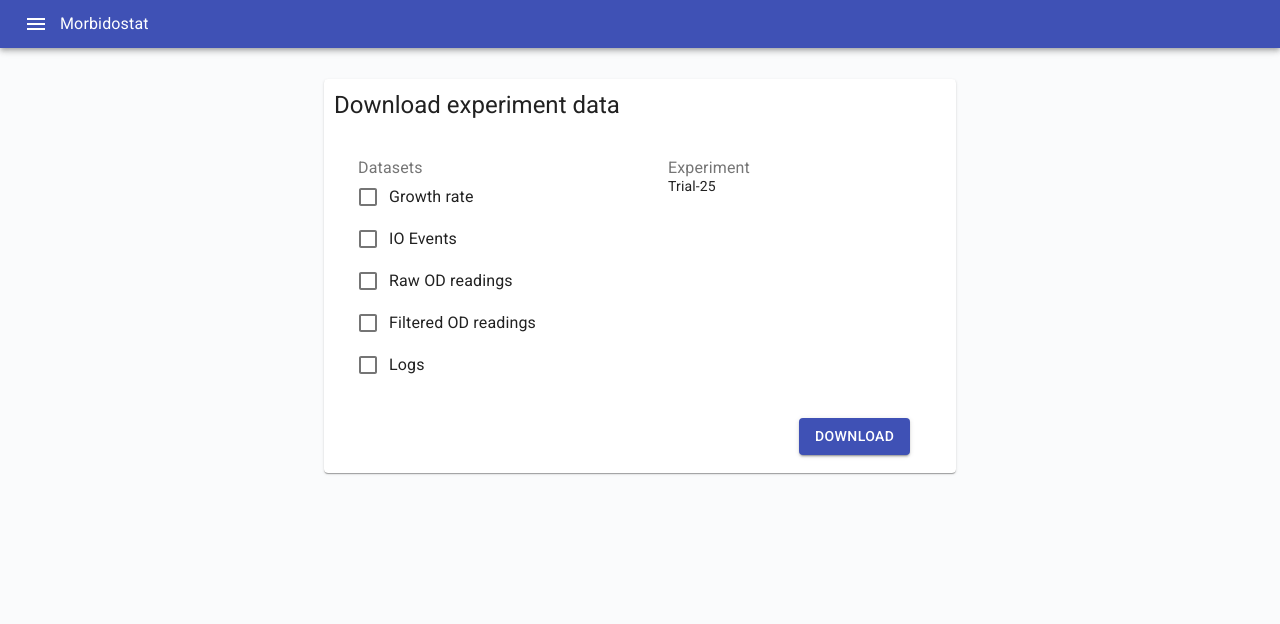
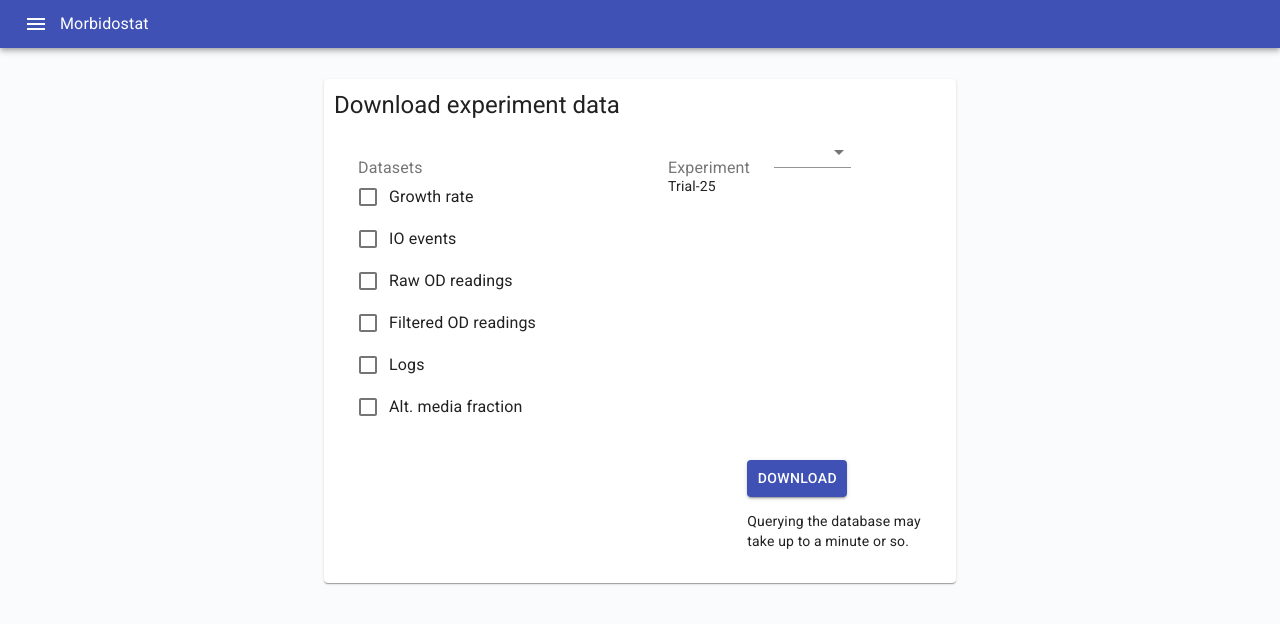
Before and after one commit to Pioreactor/pioreactorui, a React (Create React App) app in the folder client/: page /download-data in a window 1280 px wide. Shown: the top 624 px of the page. Built offline with nearby package versions, Linux system fonts and the light colour scheme.

Commit message:
working download button?

```diff
--- a/client/src/App.js
+++ b/client/src/App.js
@@ -1,6 +1,5 @@
 import React from "react";
-import { BrowserRouter as Router, Switch, Route, Link } from "react-router-dom";
-//import { About } from "./About";
+import { BrowserRouter as Router, Switch, Route } from "react-router-dom";
 import Dashboard from "./Dashboard";
 import DownloadData from "./DownloadData";
 
--- a/client/src/DownloadData.js
+++ b/client/src/DownloadData.js
@@ -20,6 +20,7 @@ import Select from '@material-ui/core/Select';
 import Menu from '@material-ui/core/Menu';
 import MenuItem from '@material-ui/core/Select';
 import InputLabel from '@material-ui/core/Select';
+import CircularProgress from '@material-ui/core/CircularProgress';
 import Button from "@material-ui/core/Button";
 
 
@@ -62,6 +63,23 @@ const ExperimentSelection = (props) => {
         <FormLabel component="legend">Experiment</FormLabel>
         <span>{props.chosenExperiment}</span>
       </FormControl>
+      <FormControl>
+        <Select
+          native
+          value={props.chosenExperiment}
+          onChange={props.handleExperimentSelectionChange}
+          inputProps={{
+            name: 'age',
+            id: 'age-native-simple',
+          }}
+        >
+          <option aria-label="None" value="" />
+          <option value={10}>Ten</option>
+          <option value={20}>Twenty</option>
+          <option value={30}>Thirty</option>
+        </Select>
+      </FormControl>
+
     </div>
   )
 }
@@ -82,7 +100,7 @@ const CheckboxesGroup = (props) => {
           />
           <FormControlLabel
             control={<Checkbox checked={props.isChecked.io_events} onChange={props.handleChange} name="io_events" />}
-            label="IO Events"
+            label="IO events"
           />
           <FormControlLabel
             control={<Checkbox checked={props.isChecked.od_readings_raw} onChange={props.handleChange} name="od_readings_raw" />}
@@ -96,6 +114,10 @@ const CheckboxesGroup = (props) => {
             control={<Checkbox checked={props.isChecked.logs} onChange={props.handleChange} name="logs" />}
             label="Logs"
           />
+          <FormControlLabel
+            control={<Checkbox checked={props.isChecked.alt_media_fraction} onChange={props.handleChange} name="alt_media_fraction" />}
+            label="Alt. media fraction"
+          />
         </FormGroup>
       </FormControl>
     </div>
@@ -104,6 +126,7 @@ const CheckboxesGroup = (props) => {
 
 function DownloadDataFormContainer() {
   const classes = useStyles();
+  const [isRunning, setIsRunning] = React.useState(false)
   const [state, setState] = React.useState({
     experimentSelection: "Trial-25",
     datasetCheckbox: {
@@ -112,11 +135,13 @@ function DownloadDataFormContainer() {
       od_readings_raw: false,
       od_readings_filtered: false,
       logs: false,
+      alt_media_fraction: false,
     }
   });
 
   const onSubmit = (event) =>{
     event.preventDefault()
+    setIsRunning(true)
     fetch('query_datasets',{
         method: "POST",
         body: JSON.stringify(state),
@@ -124,9 +149,15 @@ function DownloadDataFormContainer() {
           'Accept': 'application/json',
           'Content-Type': 'application/json'
         },
-    }).then(req => {
-      fetch("/download_data").then({})
-
+    }).then(res => res.json())
+      .then(res => {
+      var link = document.createElement("a");
+      link.setAttribute('download', res['filename']);
+      link.href = "/public/" + res['filename'];
+      document.body.appendChild(link);
+      link.click();
+      link.remove();
+      setIsRunning(false)
     })
   }
 
@@ -144,6 +175,7 @@ function DownloadDataFormContainer() {
     }));
   };
 
+  var runningFeedback = isRunning ? <CircularProgress color="white" size={20}/> : "Download"
   return (
     <Card className={classes.root}>
       <CardContent className={classes.cardContent}>
@@ -166,16 +198,19 @@ function DownloadDataFormContainer() {
               />
             </Grid>
 
-            <Grid item xs={false} md={9} />
-            <Grid item xs={12} md={3}>
+            <Grid item xs={false} md={8} />
+            <Grid item xs={12} md={4}>
               <Button
                 type="submit"
                 variant="contained"
                 color="primary"
                 onClick={onSubmit}
+                style={{width: "100px"}}
               >
-                Download
+                {runningFeedback}
               </Button>
+              <p> Querying the database may take up to a minute or so.</p>
+
             </Grid>
             <Grid item xs={12}/>
           </Grid>
--- a/client/src/components/Drawer.jsx
+++ b/client/src/components/Drawer.jsx
@@ -13,12 +13,6 @@ import AddIcon from '@material-ui/icons/Add';
 import SaveAltIcon from '@material-ui/icons/SaveAlt';
 import SettingsIcon from '@material-ui/icons/Settings';
 import DashboardIcon from '@material-ui/icons/Dashboard';
-import { BrowserRouter as Router, Switch, Route, Link } from "react-router-dom";
-
-
-import DialogTitle from '@material-ui/core/DialogTitle';
-import Dialog from '@material-ui/core/Dialog';
-
 
 const useStyles = makeStyles({
   list: {
```
Also changed, not shown: 2 other files (tests, documents, lock files or other folders).
